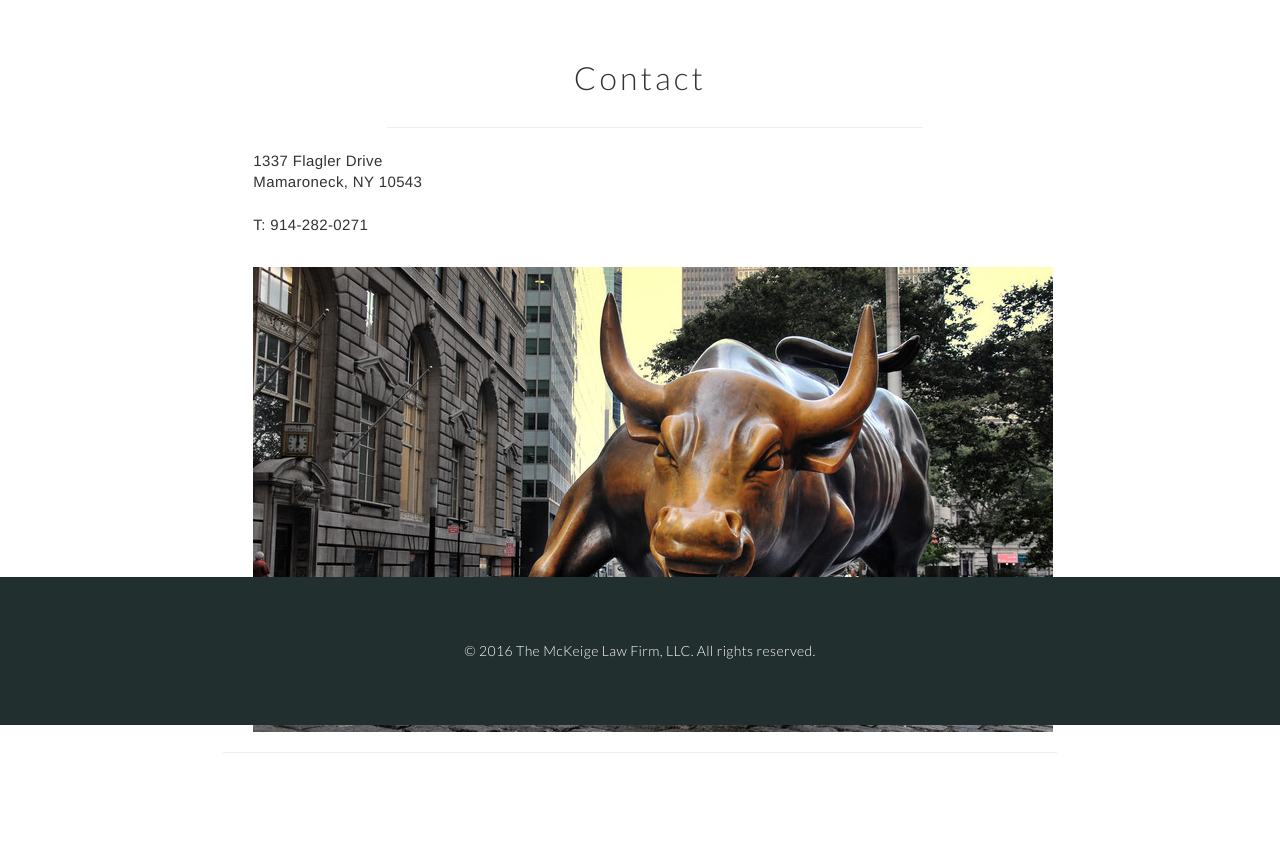
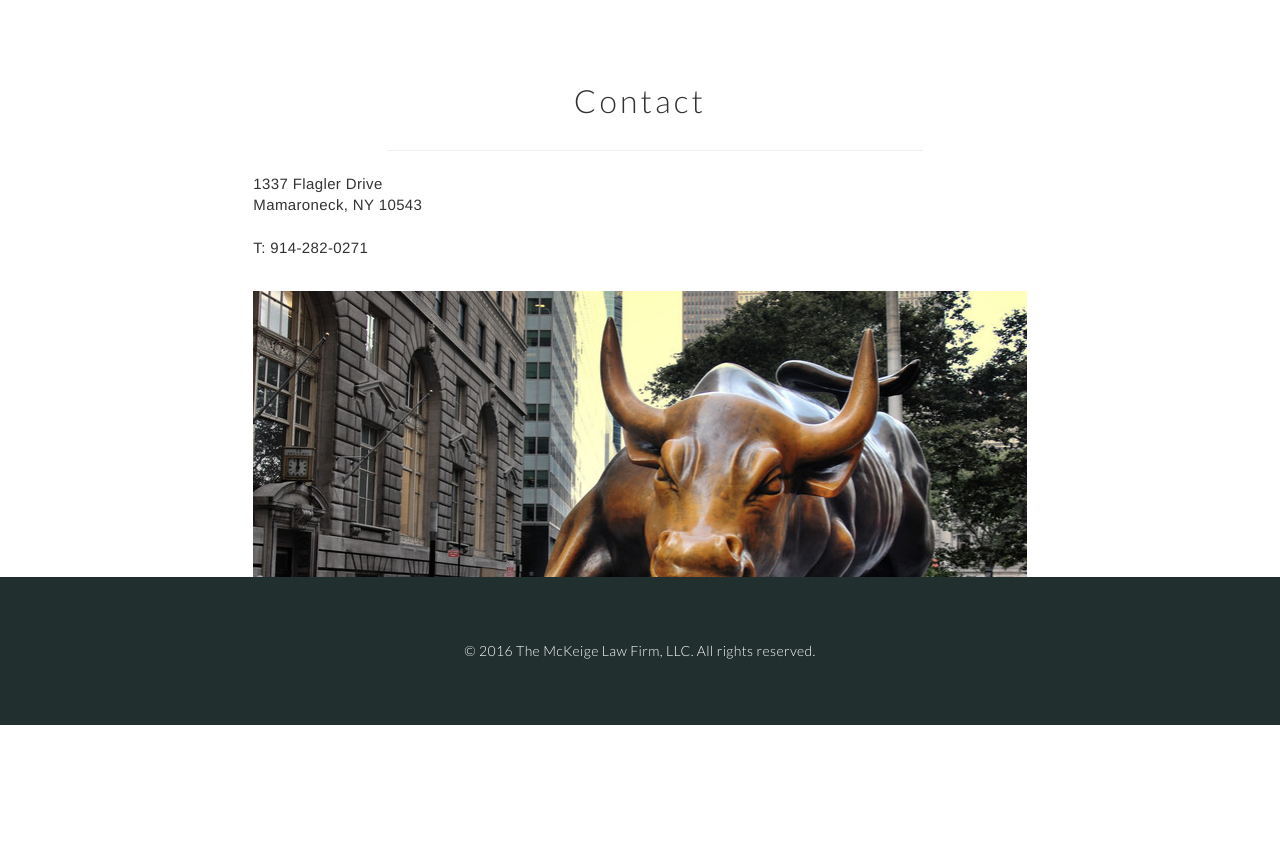
Before and after one commit to chexare/chexare.github.io, a PHP site: page /contact_us.html in a window 1280 px wide. Shown: the part 75-918 px from the top of the page. After the commit the page ends 800 px from the top, so only its background shows below. Run offline with PHP 8.4, Linux system fonts and the light colour scheme.

Commit message:
cathy changes 9/24/16

```diff
--- a/contact_us.html
+++ b/contact_us.html
@@ -46,7 +46,8 @@
 									T: 914-282-0271
 								</p>
 								<br>
-								<img src="images/bull.jpg" >
+
+								<div class="col-xs-12 bull"></div>
 							</div>
 
 
--- a/css/main.css
+++ b/css/main.css
@@ -1778,7 +1778,11 @@
     .dark_serif_font ol{
     	list-style-position: inside;
     }
-
+    .bull{
+    	background-size: cover;
+    	background: url("images/bull.jpg");
+    	height:300px;
+    }
     .dark_serif_font > li{
     	list-style: none;
     	list-style-position: inside;
```
